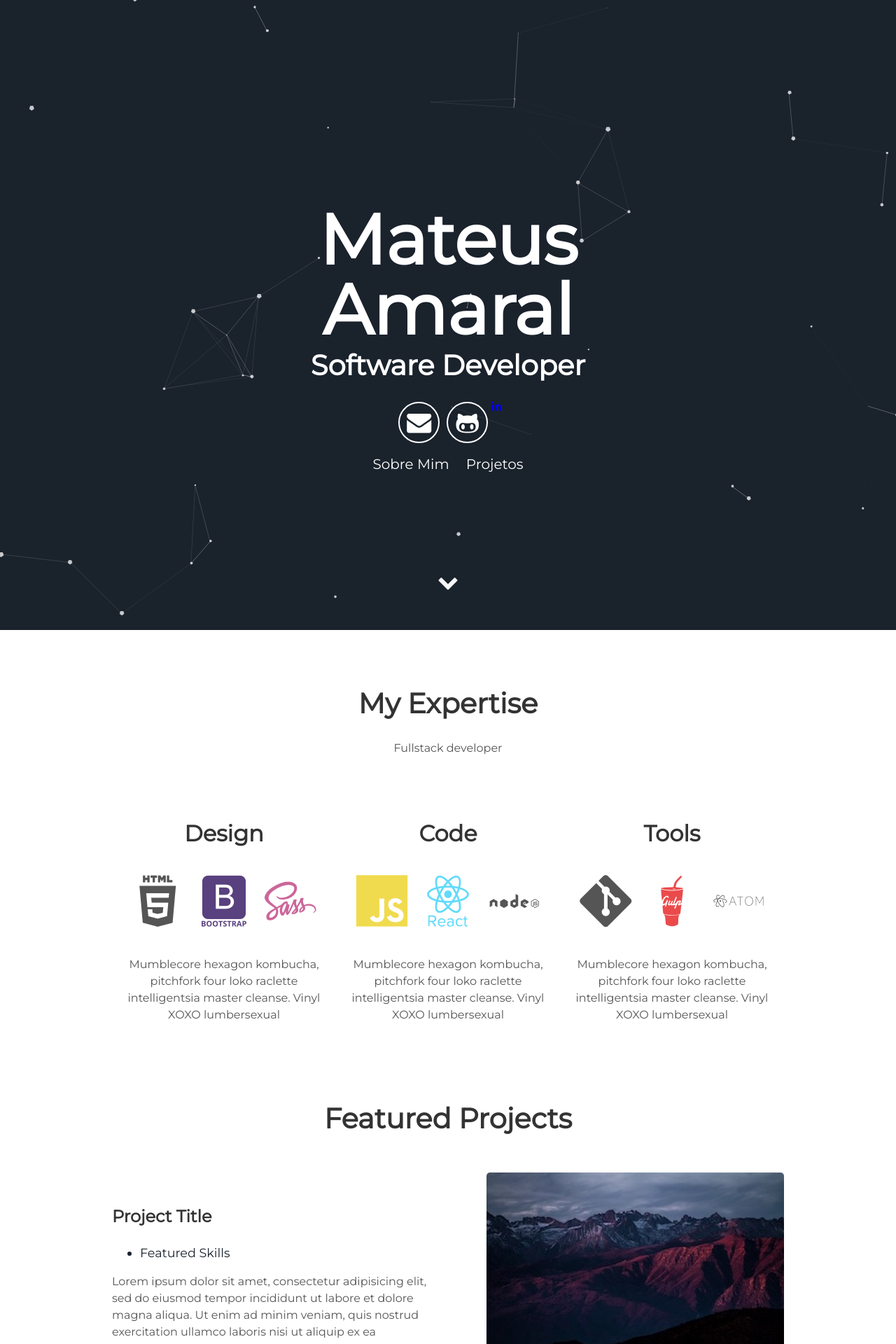
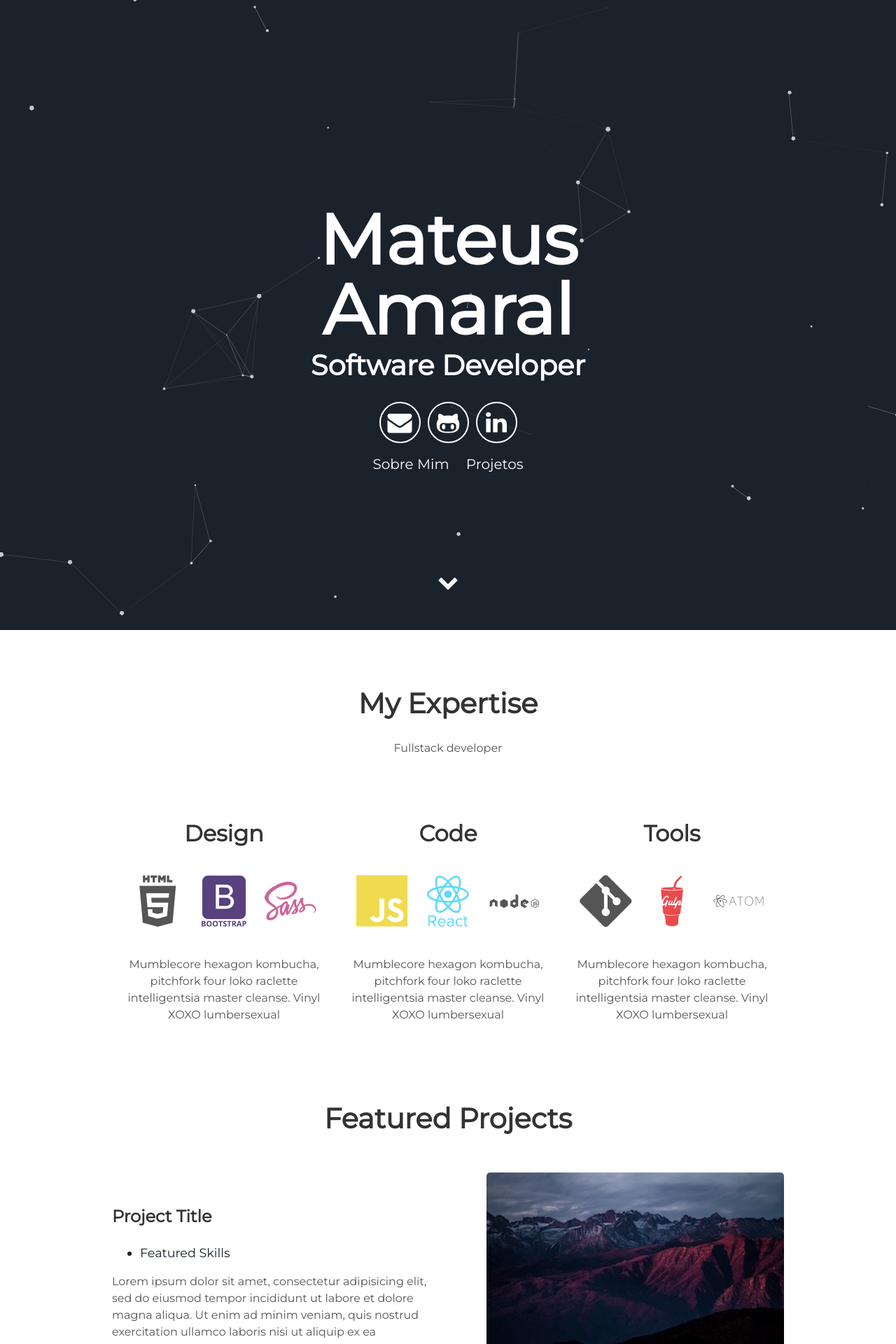
Before and after one commit to Amaral-Mateus/Amaral-Mateus.github.io, a Jekyll site: the page built from index.html, in a window 1280 px wide. Shown: the top 1920 px of the page at 70% size. Built offline with Jekyll 4.4.1, drawn with Linux system fonts in a browser that asks for light colours.

Commit message:
Minor fix in linkedin header.html

```diff
--- a/_includes/header.html
+++ b/_includes/header.html
@@ -9,7 +9,7 @@
         <!--<a aria-label="My Twitter" target="_blank" href="#"><i class="icon fa fa-twitter" aria-hidden="true"></i></a>-->
         <!--<a aria-label="My Google Plus" target="_blank" href="#"><i class="icon fa fa-google-plus" aria-hidden="true"></i></a>-->
         <a aria-label="Meu Github" target="_blank" href="https://github.com/Amaral-Mateus"><i class="icon fa fa-github-alt" aria-hidden="true"></i></a>
-        <a aria-label="Meu Linkedin" target="_blank" href="https://www.linkedin.com/in/mateusamaral/"><i class="fa fa-linkedin" aria-hidden="true"></i></a>
+        <a aria-label="Meu Linkedin" target="_blank" href="https://www.linkedin.com/in/mateusamaral/"><i class="icon fa fa-linkedin" aria-hidden="true"></i></a>
 
       </div>
       <div class="header-links">
```
